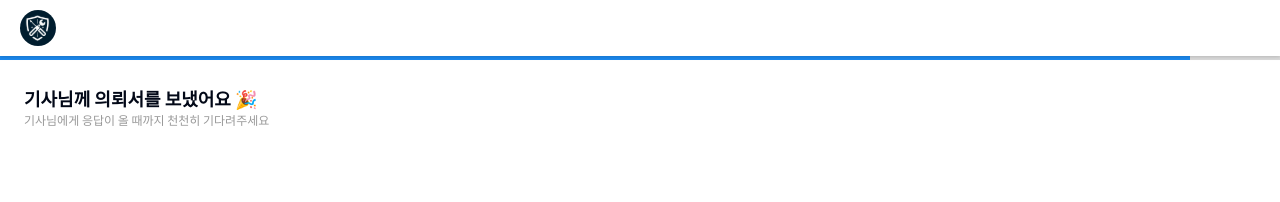
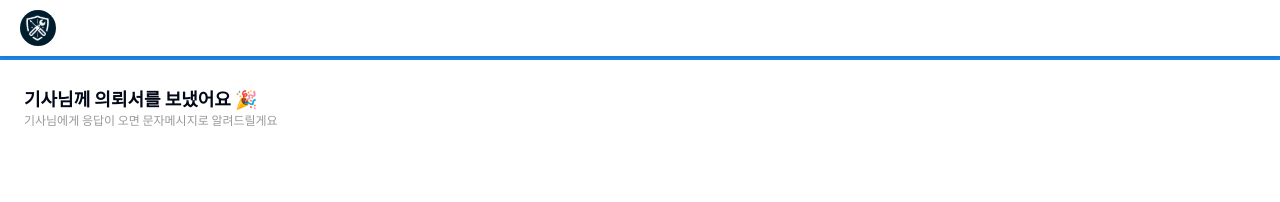
Before and after one commit to CaChiJ/repair-helper-web, a Next.js app: page /reservation/complete in a window 1280 px wide. Shown: the top 202 px of the page. Built offline with nearby package versions, Linux system fonts and the light colour scheme.

Commit message:
ui: 완료 페이지 문구 변경

```diff
--- a/app/reservation/complete/page.tsx
+++ b/app/reservation/complete/page.tsx
@@ -4,17 +4,15 @@ export default function Page() {
     return (
         <div>
           <div className="w-full h-1 bg-[#D9D9D9]">
-            <div className="w-[93vw] h-1 bg-highlight" />
+            <div className="w-[100vw] h-1 bg-highlight" />
           </div>
 
           <div className="ml-6 mt-6 mb-7">
             <Headline
               title="기사님께 의뢰서를 보냈어요 🎉"
-              description="기사님에게 응답이 올 때까지 천천히 기다려주세요"
+              description="기사님에게 응답이 오면 문자메시지로 알려드릴게요"
             />
           </div>
-
-
         </div>
       );
     }
```
